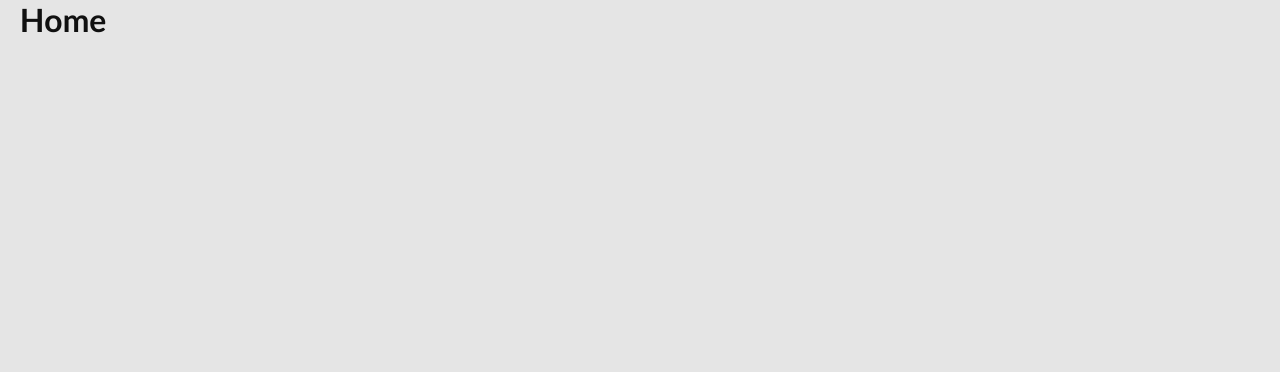
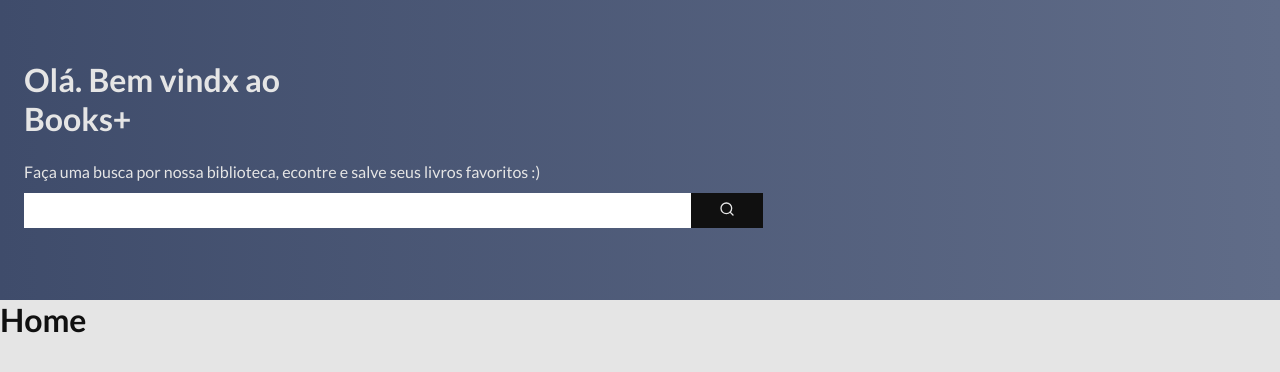
Before and after one commit to jessejonass/uptech-riachuelo, a React (Create React App) app: page / in a window 1280 px wide. Shown: the top 372 px of the page. Built offline with nearby package versions, Linux system fonts and the light colour scheme.

Commit message:
fix: header

```diff
--- /dev/null
+++ b/src/components/Search/index.tsx
@@ -0,0 +1,28 @@
+import React from 'react';
+import { FiSearch, FiHeart } from 'react-icons/fi';
+
+import './styles.scss';
+
+const Search: React.FC = () => {
+    return (
+        <div className="search__container">
+            <h1>
+                Olá. Bem vindx ao <br /> Books+
+            </h1>
+
+            <p>
+                Faça uma busca por nossa biblioteca, econtre e salve seus livros
+                favoritos :)
+            </p>
+
+            <div className="search__input">
+                <input type="text" />
+                <button type="submit">
+                    <FiSearch />
+                </button>
+            </div>
+        </div>
+    );
+};
+
+export default Search;
--- /dev/null
+++ b/src/components/Search/styles.scss
@@ -0,0 +1,42 @@
+.search__container {
+    height: 300px;
+    display: flex;
+    flex-direction: column;
+    justify-content: center;
+    padding: 0 24px;
+    background: #606c88;
+    background: -webkit-linear-gradient(to right, #3f4c6b, #606c88);
+    background: linear-gradient(to right, #3f4c6b, #606c88);
+    color: #e5e5e5;
+    h1 {
+        margin-bottom: 24px;
+    }
+
+    .search__input {
+        width: 60%;
+        display: flex;
+        transition: ease-in-out 0.3s;
+
+        input {
+            width: 100%;
+            height: 35px;
+            border: 0;
+            margin: 12px 0;
+        }
+
+        button {
+            width: 80px;
+            height: 35px;
+            border: 0;
+            margin: 12px 0;
+            background: #101010;
+            color: #e5e5e5;
+        }
+    }
+
+    @media (max-width: 800px) {
+        .search__input {
+            width: 100%;
+        }
+    }
+}
--- a/src/styles/global.scss
+++ b/src/styles/global.scss
@@ -13,7 +13,7 @@ body {
 
 body, input, button {
     font: 16px Lato, sans-serif;
-    padding: 0 20px;
+    // padding: 0 20px;
 }
 #root {
     margin: 0 auto;
--- a/src/views/Home/index.tsx
+++ b/src/views/Home/index.tsx
@@ -1,10 +1,14 @@
 import React from 'react';
+import Search from '../../components/Search';
 
 const Home: React.FC = () => {
     return (
-        <div className="home__container">
-            <h1>Home</h1>
-        </div>
+        <>
+            <Search />
+            <div className="home__container">
+                <h1>Home</h1>
+            </div>
+        </>
     );
 };
 
```
Also changed, not shown: src/assets/thinking.svg (added).
